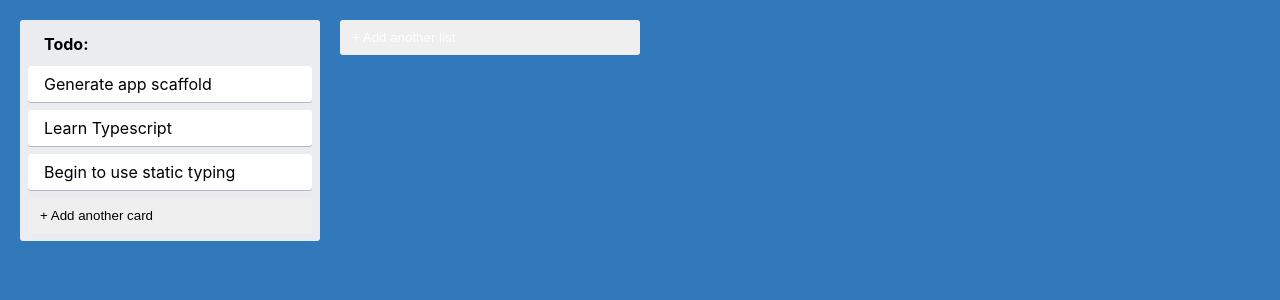
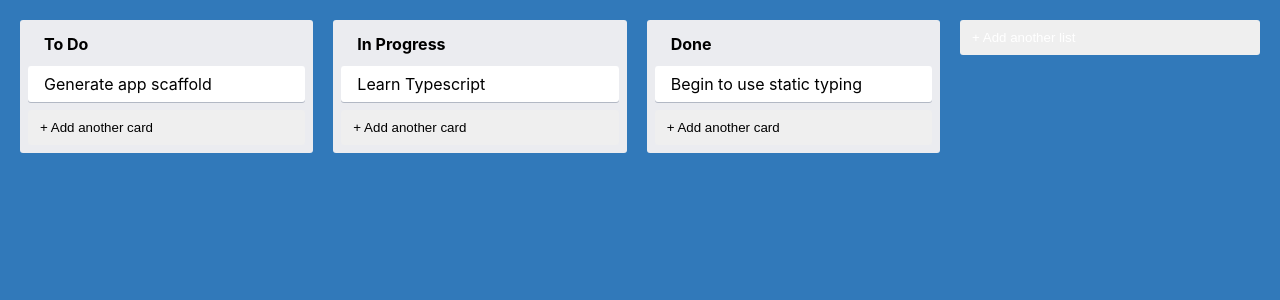
Before and after one commit to JoseIgnacioTapia/trello-clone, a React (Create React App) app: page / in a window 1280 px wide. Shown: the top 300 px of the page. Built offline with nearby package versions, Linux system fonts and the light colour scheme.

Commit message:
Implement Global State with Context

```diff
--- a/src/App.tsx
+++ b/src/App.tsx
@@ -1,11 +1,16 @@
 import { AddNewItem } from './AddNewItem';
 import { Column } from './Column';
 import { AppContainer } from './styles';
+import { useAppState } from './context/AppStateContext';
 
 function App() {
+  const { lists } = useAppState();
+
   return (
     <AppContainer>
-      <Column text="Todo:" />
+      {lists.map(list => (
+        <Column text={list.text} key={list.id} id={list.id} />
+      ))}
       <AddNewItem
         toggleButtonText="+ Add another list"
         onAdd={() => console.log('Item created')}
--- a/src/Card.tsx
+++ b/src/Card.tsx
@@ -2,6 +2,7 @@ import { CardContainer } from './styles';
 
 type CardProps = {
   text: string;
+  id: string;
 };
 
 export const Card = ({ text }: CardProps) => {
--- a/src/Column.tsx
+++ b/src/Column.tsx
@@ -1,18 +1,24 @@
 import { AddNewItem } from './AddNewItem';
 import { Card } from './Card';
 import { ColumnContainer, ColumnTitle } from './styles';
+import { useAppState } from './context/AppStateContext';
 
 type ColumnProps = {
   text: string;
+  id: string;
 };
 
-export const Column = ({ text }: ColumnProps) => {
+export const Column = ({ text, id }: ColumnProps) => {
+  const { getTasksByListId } = useAppState();
+
+  const tasks = getTasksByListId(id);
+
   return (
     <ColumnContainer>
       <ColumnTitle>{text}</ColumnTitle>
-      <Card text="Generate app scaffold" />
-      <Card text="Learn Typescript" />
-      <Card text="Begin to use static typing" />
+      {tasks.map(task => (
+        <Card text={task.text} key={task.id} id={task.id} />
+      ))}
       <AddNewItem
         toggleButtonText="+ Add another card"
         onAdd={() => console.log('New item added')}
--- /dev/null
+++ b/src/context/AppStateContext.tsx
@@ -0,0 +1,63 @@
+import { createContext, useContext } from 'react';
+
+type Task = {
+  id: string;
+  text: string;
+};
+
+type List = {
+  id: string;
+  text: string;
+  tasks: Task[];
+};
+
+export type AppState = {
+  lists: List[];
+};
+
+const appData: AppState = {
+  lists: [
+    {
+      id: '0',
+      text: 'To Do',
+      tasks: [{ id: 'c0', text: 'Generate app scaffold' }],
+    },
+    {
+      id: '1',
+      text: 'In Progress',
+      tasks: [{ id: 'c2', text: 'Learn Typescript' }],
+    },
+    {
+      id: '2',
+      text: 'Done',
+      tasks: [{ id: 'c3', text: 'Begin to use static typing' }],
+    },
+  ],
+};
+
+type AppStateContextProps = {
+  lists: List[];
+  getTasksByListId(id: string): Task[];
+};
+
+const AppStateContext = createContext<AppStateContextProps>(
+  {} as AppStateContextProps
+);
+
+export const AppStoreProvider: FC = ({ children }) => {
+  const { lists } = appData;
+
+  const getTasksByListId = (id: string) => {
+    return lists.find(list => list.id === id)?.tasks || [];
+  };
+
+  return (
+    <AppStateContext.Provider value={{ lists, getTasksByListId }}>
+      {children}
+    </AppStateContext.Provider>
+  );
+};
+
+export const useAppState = () => {
+  return useContext(AppStateContext);
+};
--- a/src/index.tsx
+++ b/src/index.tsx
@@ -3,13 +3,16 @@ import ReactDOM from 'react-dom/client';
 import './index.css';
 import App from './App';
 import reportWebVitals from './reportWebVitals';
+import { AppStoreProvider } from './context/AppStateContext';
 
 const root = ReactDOM.createRoot(
   document.getElementById('root') as HTMLElement
 );
 root.render(
   <React.StrictMode>
-    <App />
+    <AppStoreProvider>
+      <App />
+    </AppStoreProvider>
   </React.StrictMode>
 );
 
```
